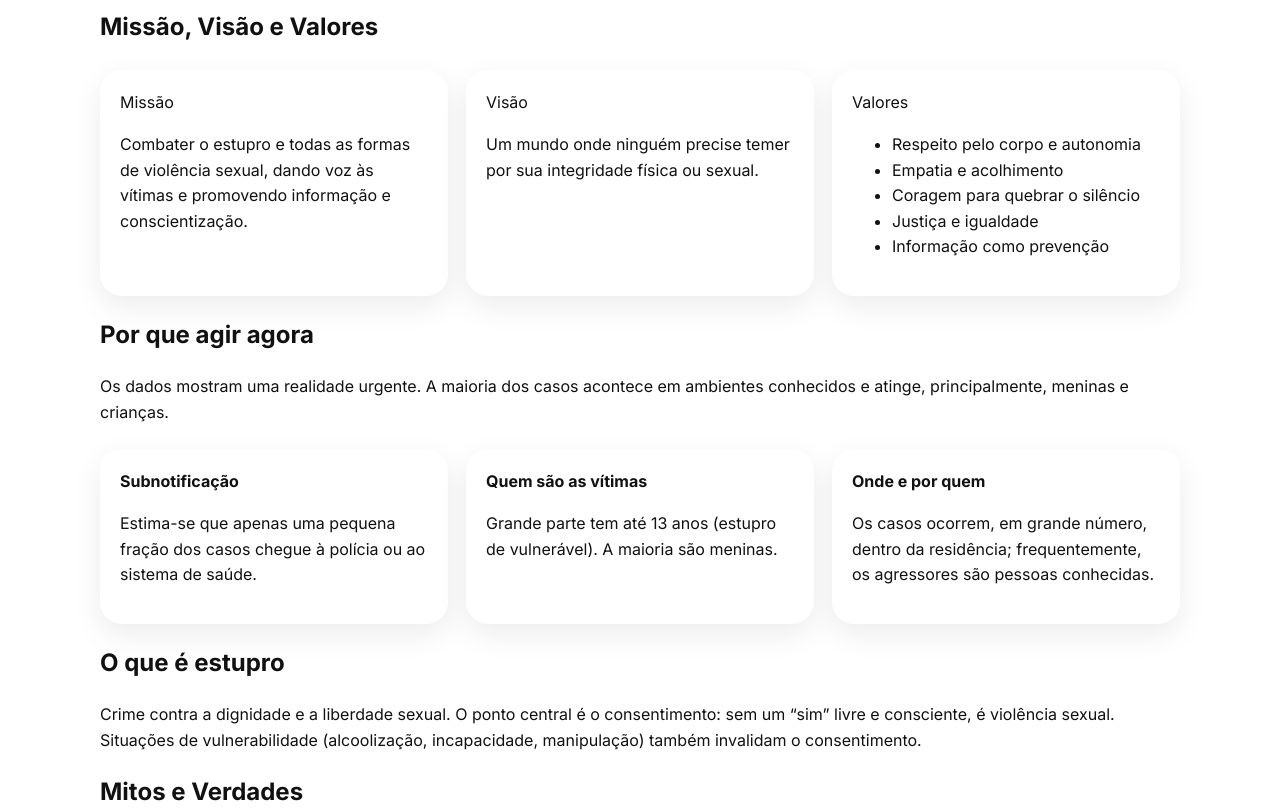
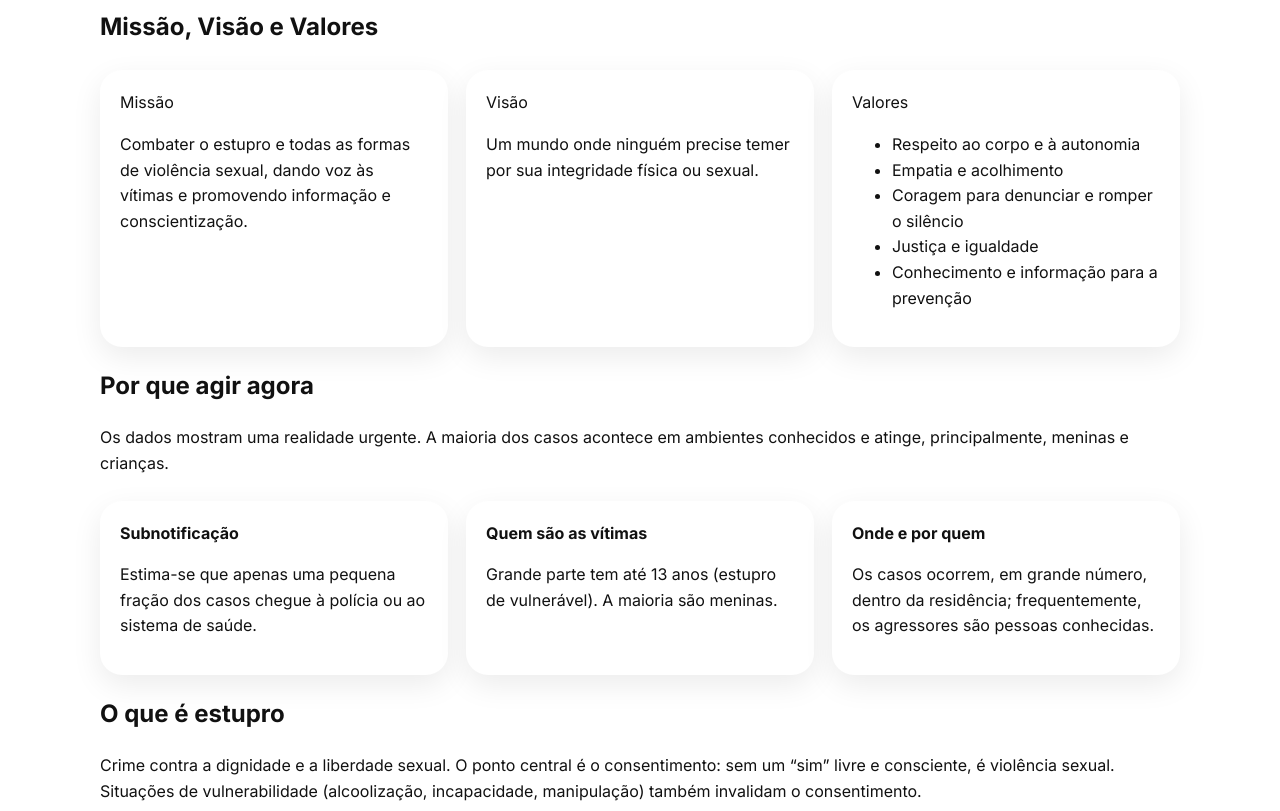
Before and after one commit to RICKllh/dama-segura, a plain HTML site: page index.html in a window 1280 px wide. Shown: the part 900-1711 px from the top of the page. Drawn offline with Linux system fonts and the light colour scheme.

Commit message:
Update index.html

```diff
--- a/index.html
+++ b/index.html
@@ -92,11 +92,11 @@
           <article class="card">
             <span class="tag">Valores</span>
             <ul>
-              <li>Respeito pelo corpo e autonomia</li>
+              <li>Respeito ao corpo e à autonomia</li>
               <li>Empatia e acolhimento</li>
-              <li>Coragem para quebrar o silêncio</li>
+              <li>Coragem para denunciar e romper o silêncio</li>
               <li>Justiça e igualdade</li>
-              <li>Informação como prevenção</li>
+              <li>Conhecimento e informação para a prevenção</li>
             </ul>
           </article>
         </div>
```
